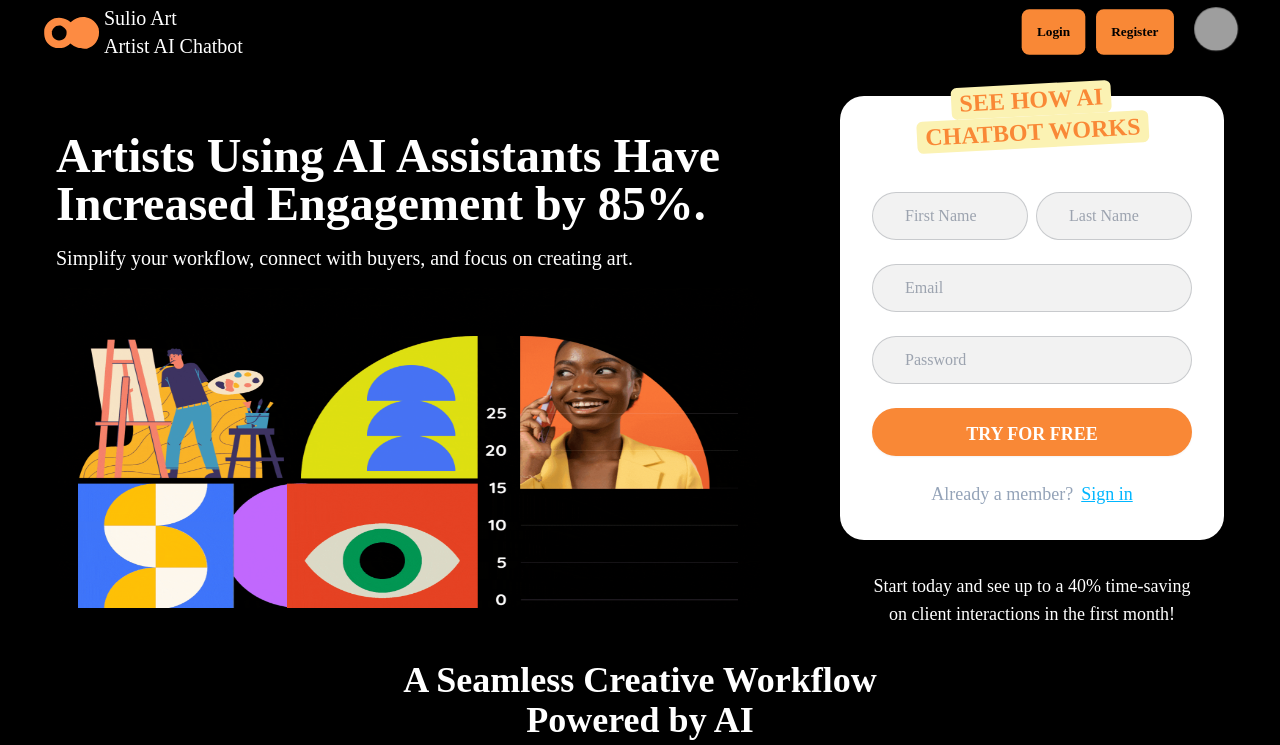
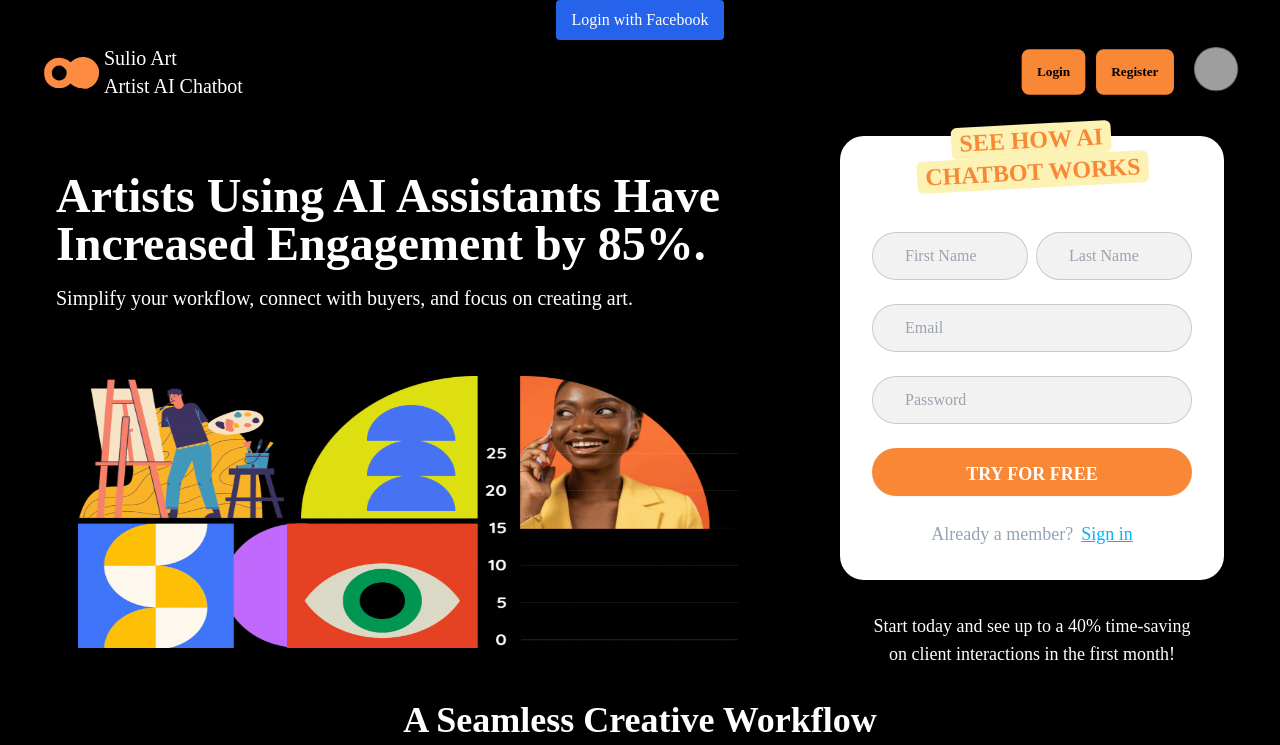
Before and after one commit to SulioDev/frontend, a Next.js app: page / in a window 1280 px wide. Shown: the top 745 px of the page. Built offline with nearby package versions, Linux system fonts and the light colour scheme; grey boxes are pictures that could not be loaded; a web font is replaced by a local one.

Commit message:
Update page.js

```diff
--- a/src/app/page.js
+++ b/src/app/page.js
@@ -1,3 +1,4 @@
+import FacebookLogin from "./components/FacebookLogin";
 import FinalCallToAction from "./components/FinalCallToAction";
 import FrequentlyAskedQuestions from "./components/FrequentlyAskedQuestions";
 import Hero from "./components/Hero";
@@ -9,6 +10,7 @@ import VideoIntroduction from "./components/VideoIntroduction";
 export default function Home() {
   return (
     <main>
+    <FacebookLogin/>
       <Navbar />
       <Hero />
       <ProductDisplay/>
```
